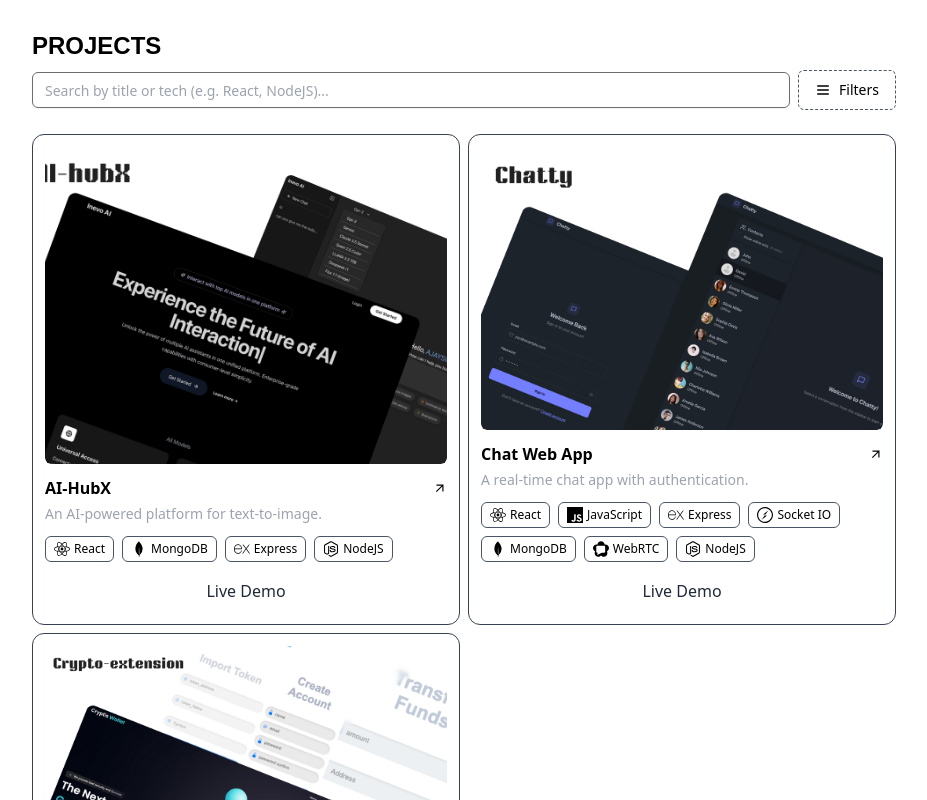
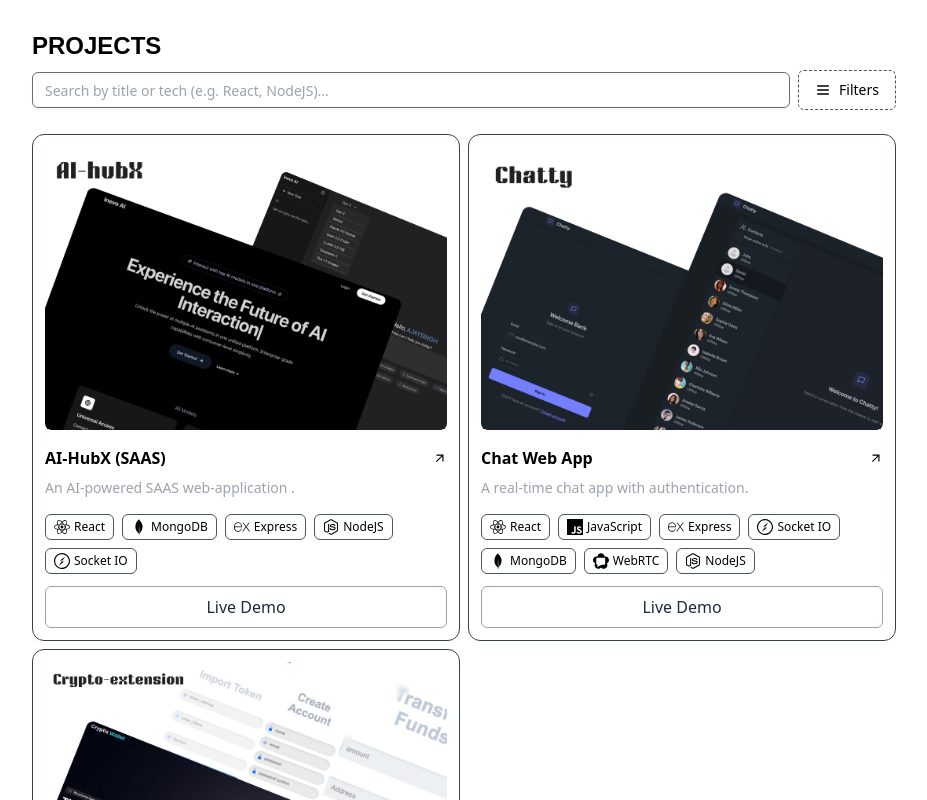
Before and after one commit to Ajju0211/portfolio, a Next.js app: page / in a window 1280 px wide. Shown: the part 640-1440 px from the top of the page, without its empty margins (176-1103 px from the left). Built offline with nearby package versions, Linux system fonts and the light colour scheme.

Commit message:
fix(project): Correct layout issue

```diff
--- /dev/null
+++ b/src/app/_components/MotionSection.tsx
@@ -0,0 +1,19 @@
+"use client";
+import { motion } from "framer-motion";
+
+export default function MotionSection({ children }: { children: React.ReactNode }) {
+  return (
+    <motion.div
+      initial={{ opacity: 0, y: 40 }}
+      whileInView={{ opacity: 1, y: 0 }}
+      viewport={{ once: true, amount: 0.2 }}
+      transition={{
+        duration: 0.6,
+        ease: [0.25, 0.46, 0.45, 0.94],
+      }}
+      className="w-full h-full p-2 flex flex-col gap-2"
+    >
+      {children}
+    </motion.div>
+  );
+}
--- a/src/components/profile/projects.tsx
+++ b/src/components/profile/projects.tsx
@@ -103,7 +103,7 @@ const ProjectList: React.FC = () => {
             exit={{ opacity: 0, scale: 0.95, y: -10 }}
             transition={{ duration: 0.2 }}
             ref={filterRef}
-            className="absolute top-[130px]  right-0 z-50 w-[160px]  bg-[#111] rounded-sm  border border-gray-700 shadow-md"
+            className="absolute top-[80px]  right-0 z-50 w-[160px]  bg-[#111] rounded-sm  border border-gray-700 shadow-md"
           >
             <div className="flex flex-col max-h-[300px] w-full overflow-auto">
               {allTechs.map((tech) => (
@@ -132,7 +132,7 @@ const ProjectList: React.FC = () => {
             <motion.div
               layout
               key={index}
-              className="border border-gray-700 hover:shadow-xl transition-shadow rounded-xl p-3 flex flex-col gap-1"
+              className="border border-gray-700 hover:shadow-xl transition-shadow rounded-xl p-3 gap-2 flex flex-col"
             >
               <div className="w-full cursor-grab h-full overflow-hidden rounded-md">
                 <Image
@@ -168,7 +168,7 @@ const ProjectList: React.FC = () => {
               </div>
               <button
                 onClick={() => handleRedirect(project.link)}
-                className="cursor-pointer border-gray-800 px-4 py-2 mt-1 rounded-md border border-transparent hover:border-gray-400 hover:bg-gray-100 dark:hover:bg-white/10 dark:hover:border-white/30 text-gray-800 dark:text-white transition duration-200"
+                className="cursor-pointer border-gray-400 px-4 py-2 mt-1 rounded-md border hover:border-gray-400 hover:bg-gray-100 dark:hover:bg-white/10 dark:hover:border-white/30 text-gray-800 dark:text-white transition duration-200"
               >
                 Live Demo
               </button>
--- a/src/components/profile/wobleCard.tsx
+++ /dev/null
@@ -1,34 +0,0 @@
-"use client";
-
-import React from "react";
-import { WobbleCard } from "../ui/wobble-card";
-
-export function WobbleCardDemo() {
-  return (
-    <div className="flex flex-col items-center justify-center">
-      <div className="h-full w-ful">
-        <WobbleCard
-        containerClassName="col-span-1 lg:col-span-2 h-full bg-pink-800 min-h-[500px] lg:min-h-[300px]"
-        className=""
-      >
-        <div className="max-w-xs">
-          <h2 className="text-left text-balance text-base md:text-xl lg:text-3xl font-semibold tracking-[-0.015em] text-white">
-            Gippity AI powers the entire universe
-          </h2>
-          <p className="mt-4 text-left  text-base/6 text-neutral-200">
-            With over 100,000 mothly active bot users, Gippity AI is the most
-            popular AI platform for developers.
-          </p>
-        </div>
-        <img
-          src="/linear.webp"
-          width={500}
-          height={500}
-          alt="linear demo image"
-          className="absolute -right-4 lg:-right-[40%] grayscale filter -bottom-10 object-contain rounded-2xl"
-        />
-      </WobbleCard>
-      </div>
-    </div>
-  );
-}
--- a/src/lib/constance.ts
+++ b/src/lib/constance.ts
@@ -1,9 +1,9 @@
 export const projects = [
   {
     img: "/AI-hubX.png",
-    title: "AI-HubX",
-    description: "An AI-powered platform for text-to-image.",
-    techStack: ["React", "MongoDB", "Express", "NodeJS"],
+    title: "AI-HubX (SAAS)",
+    description: "An AI-powered SAAS web-application .",
+    techStack: ["React", "MongoDB", "Express", "NodeJS", "Socket IO"],
     link: "https://ai-hub-x.vercel.app/login",
   },
   {
```
